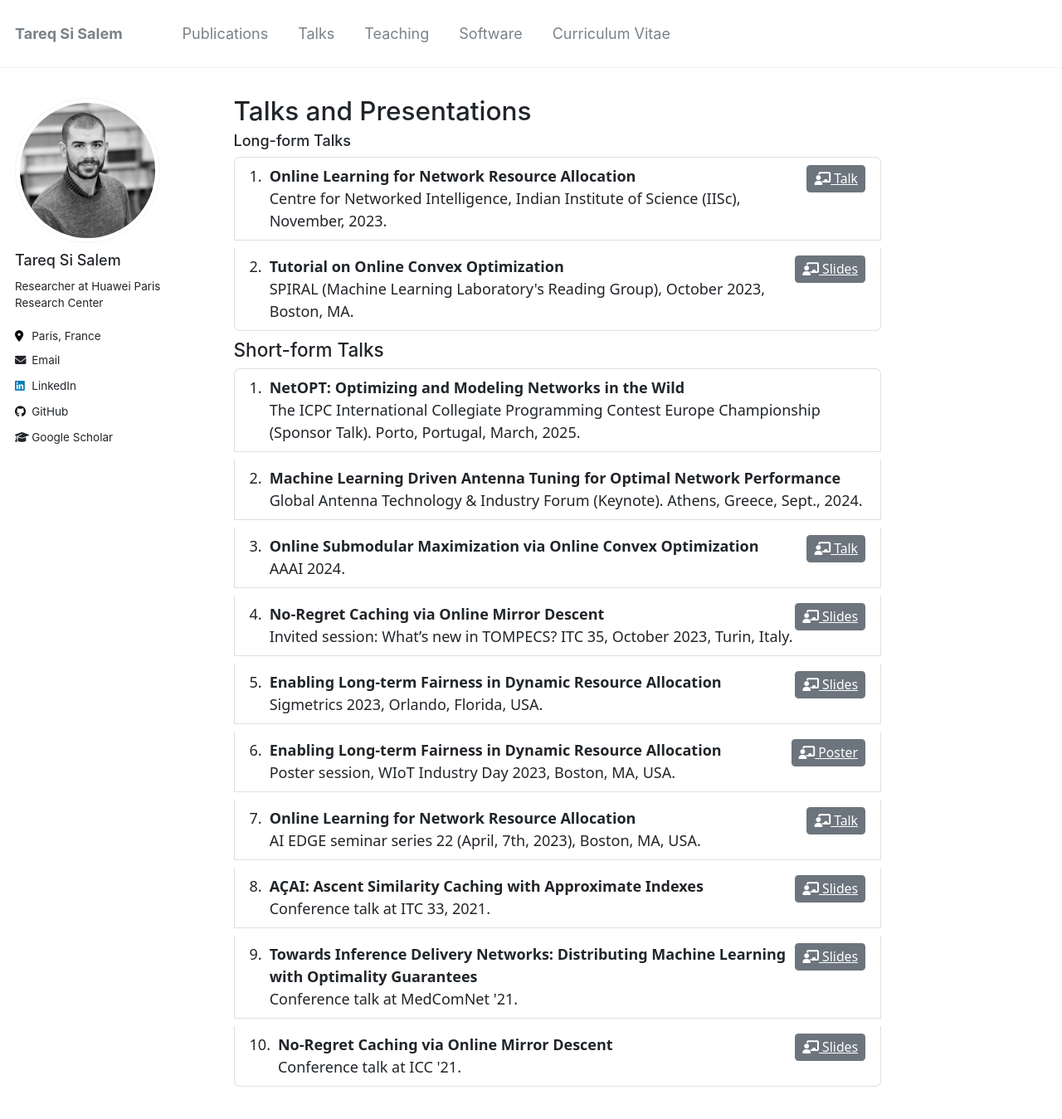
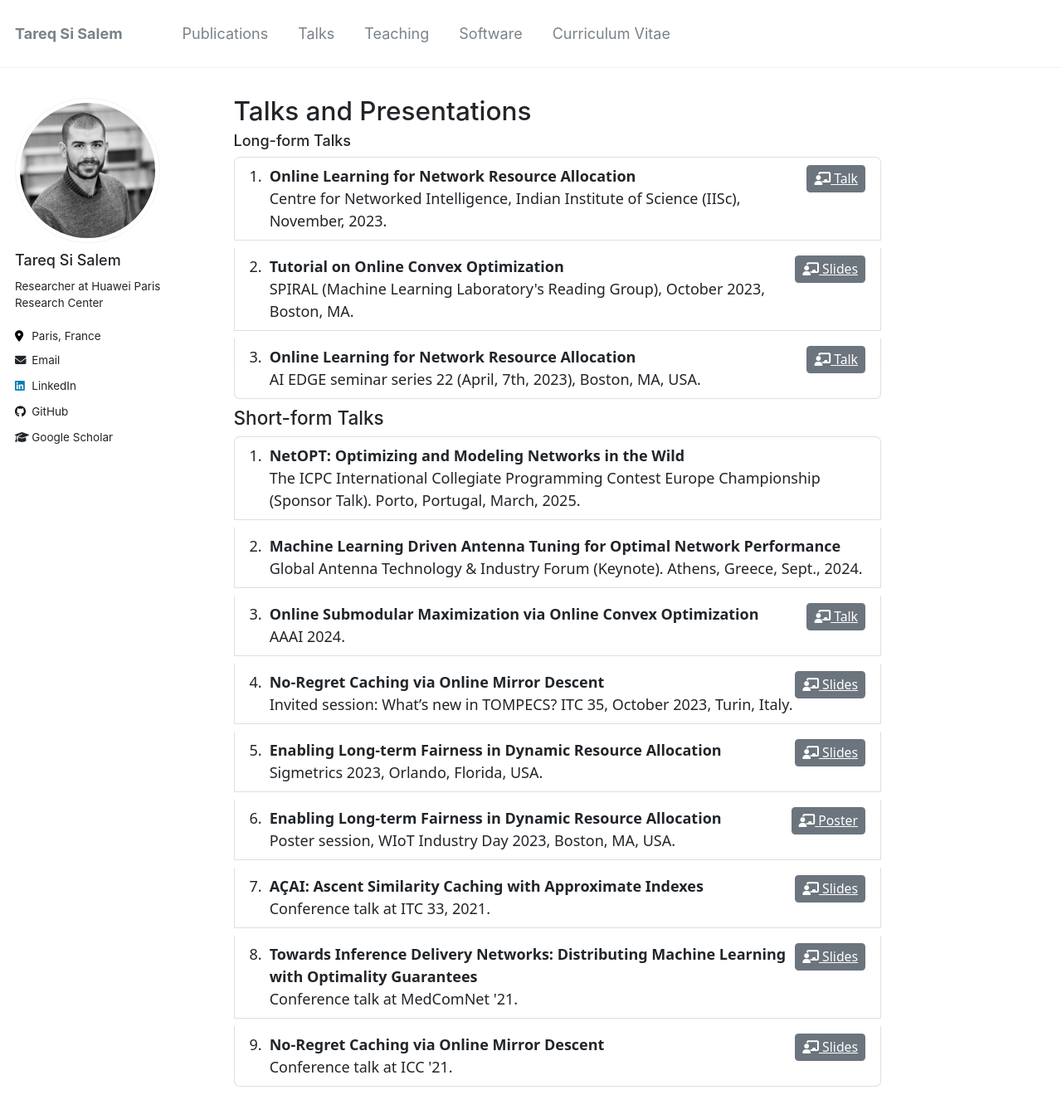
Before and after one commit to tareq-si-salem/tareq-si-salem.github.io, a Jekyll site: the page built from _pages/talks.html, in a window 1280 px wide and 1400 px high. Shown: the top 1349 px of the window at 83% size. Built offline with Jekyll 4.4.1, drawn with Linux system fonts in a browser that asks for light colours.

Commit message:
Update talks.html

```diff
--- a/_pages/talks.html
+++ b/_pages/talks.html
@@ -34,6 +34,14 @@ author_profile: true
 <a  class="btn btn-secondary btn-sm" href="/files/pdf/OCO_tutorial.pdf"> <span class = "text-nowrap"><i class="fa-solid fa-chalkboard-user"></i> Slides</span></a>
 </li>
 
+  <li class="list-group-item d-flex justify-content-between align-items-start">
+<div class="ms-2 me-auto">
+<div class="fw-bold"> Online Learning for Network Resource Allocation</div>
+ AI EDGE seminar series 22 (April, 7th, 2023), Boston, MA, USA.
+</div>
+
+<a  class="btn btn-secondary btn-sm" href="https://www.youtube.com/watch?v=mbn1TpPGZQs"> <span class = "text-nowrap"><i class="fa-solid fa-chalkboard-user"></i> Talk</span></a>
+</li>
 </ol>
 
 
@@ -87,14 +95,6 @@ Programming Contest Europe Championship (Sponsor Talk). Porto, Portugal, March,
 <a  class="btn btn-secondary btn-sm" href="/files/pdf/ID23.pdf"> <span class = "text-nowrap"><i class="fa-solid fa-chalkboard-user"></i> Poster</span></a>
 </li>
 
-  <li class="list-group-item d-flex justify-content-between align-items-start">
-<div class="ms-2 me-auto">
-<div class="fw-bold"> Online Learning for Network Resource Allocation</div>
- AI EDGE seminar series 22 (April, 7th, 2023), Boston, MA, USA.
-</div>
-
-<a  class="btn btn-secondary btn-sm" href="https://www.youtube.com/watch?v=mbn1TpPGZQs"> <span class = "text-nowrap"><i class="fa-solid fa-chalkboard-user"></i> Talk</span></a>
-</li>
 
 <li class="list-group-item d-flex justify-content-between align-items-start">
 <div class="ms-2 me-auto">
```
